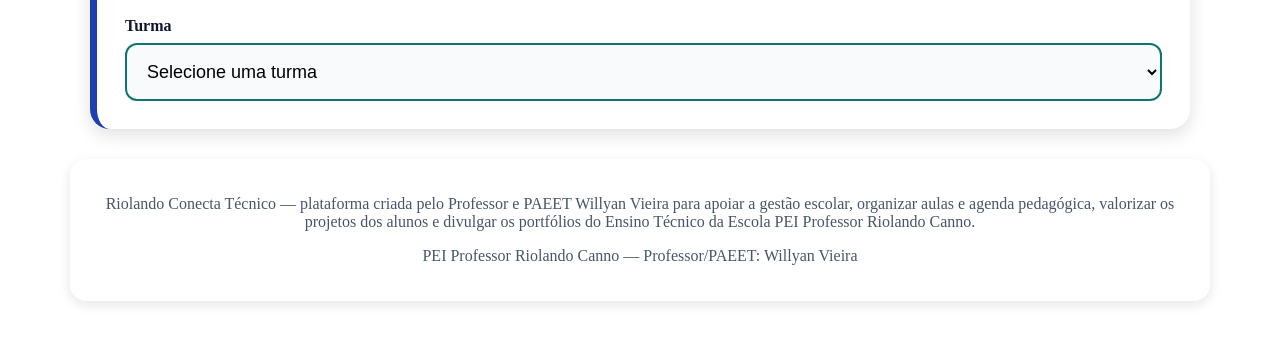
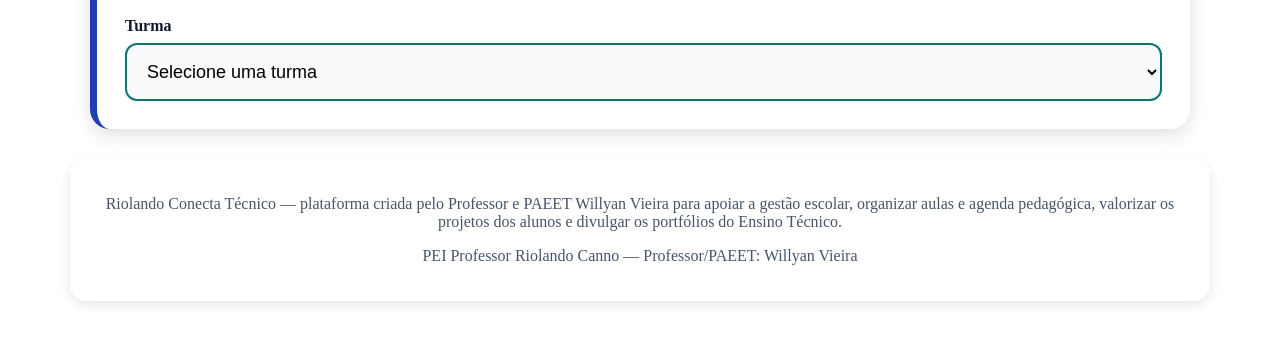
Before and after one commit to willyantecnico3a-hue/site-portfolio-riolando-3a, a website: page index.html in a window 1280 px wide. Shown: the part 362-706 px from the top of the page. Drawn offline with nearby package versions, Linux system fonts and the light colour scheme; no server answers.

Commit message:
Atualização do nome do Roda pé do Site. removendo redundância

```diff
--- a/index.html
+++ b/index.html
@@ -391,7 +391,7 @@
     <footer class="rodape-aluno">
 
         <p>
-            Riolando Conecta Técnico — plataforma criada pelo Professor e PAEET Willyan Vieira para apoiar a gestão escolar, organizar aulas e agenda pedagógica, valorizar os projetos dos alunos e divulgar os portfólios do Ensino Técnico da Escola PEI Professor Riolando Canno.
+            Riolando Conecta Técnico — plataforma criada pelo Professor e PAEET Willyan Vieira para apoiar a gestão escolar, organizar aulas e agenda pedagógica, valorizar os projetos dos alunos e divulgar os portfólios do Ensino Técnico.
 
 
         </p>
```
